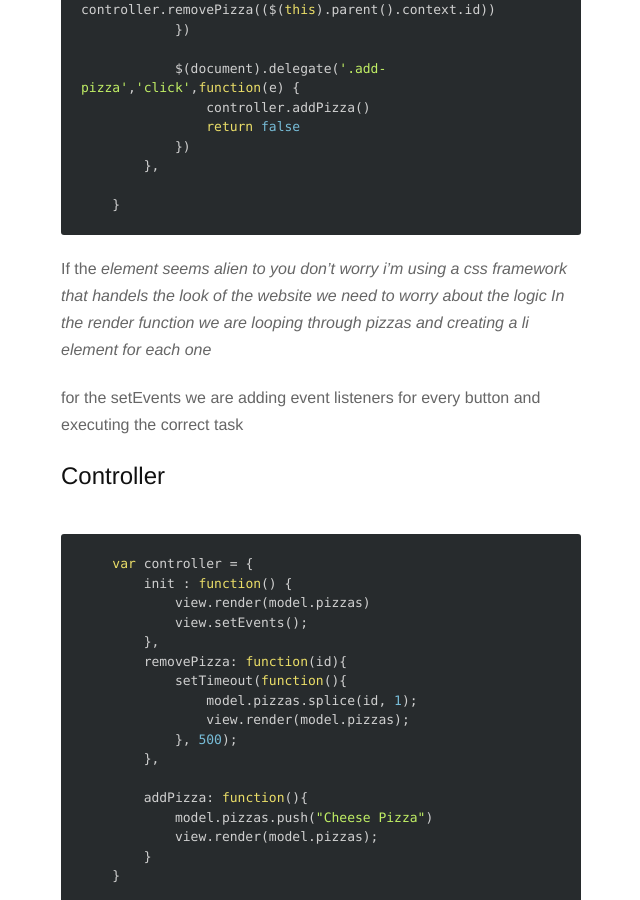
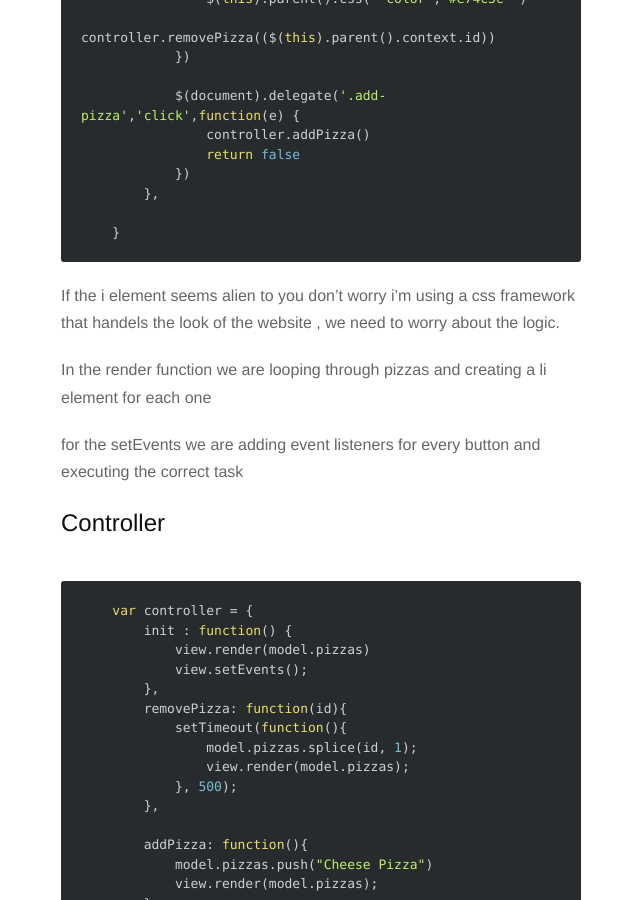
Before and after one commit to abdi0987/blog, a Jekyll site: the page built from _posts/2015-08-15-MVC-Pattern.markdown, in a window 1280 px wide and 900 px high, scrolled down 3579 px. Shown: the whole window, without its empty margins (319-959 px from the left). Built offline with Jekyll 4.4.1, drawn with Linux system fonts in a browser that asks for light colours; nearby versions of some CDN libraries; Markdown is read by kramdown in place of the engine named in the settings; some of the changed text lies outside the part shown.

````diff
--- a/_posts/2015-08-15-MVC-Pattern.markdown
+++ b/_posts/2015-08-15-MVC-Pattern.markdown
@@ -96,7 +96,9 @@ This is a little more complex
 
     }
 ```
-If the <i> element seems alien to you don't worry i'm using a css framework that handels the look of the website we need to worry about the logic
+If the i element seems alien to you don't worry i'm using a css framework that handels the look of the website , we need to worry about the logic.
+
+
 In the render function we are looping through pizzas and creating a li element for each one
 
 for the setEvents we are adding event listeners for every button and executing the correct task
````
Also changed, not shown: other parts of _posts/2015-08-15-MVC-Pattern.markdown (+1 -1 lines).
